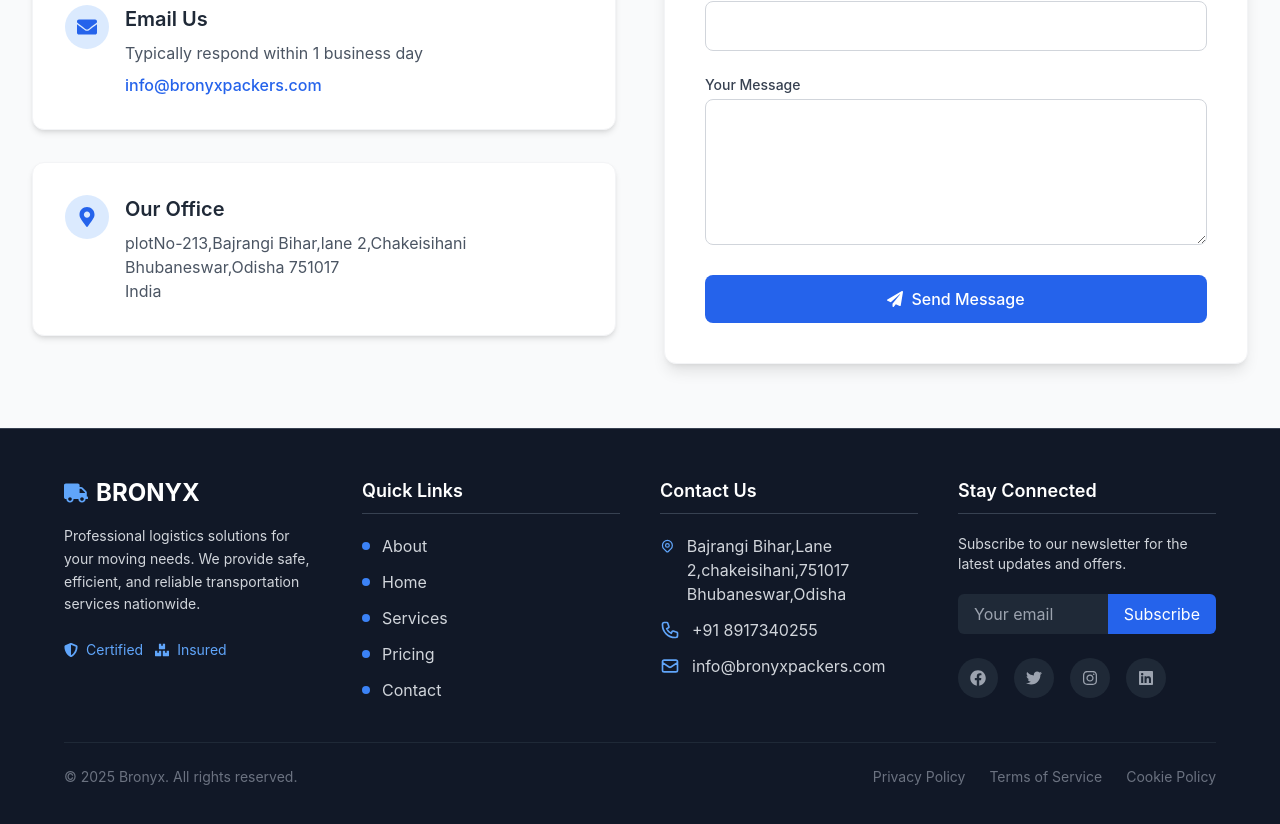
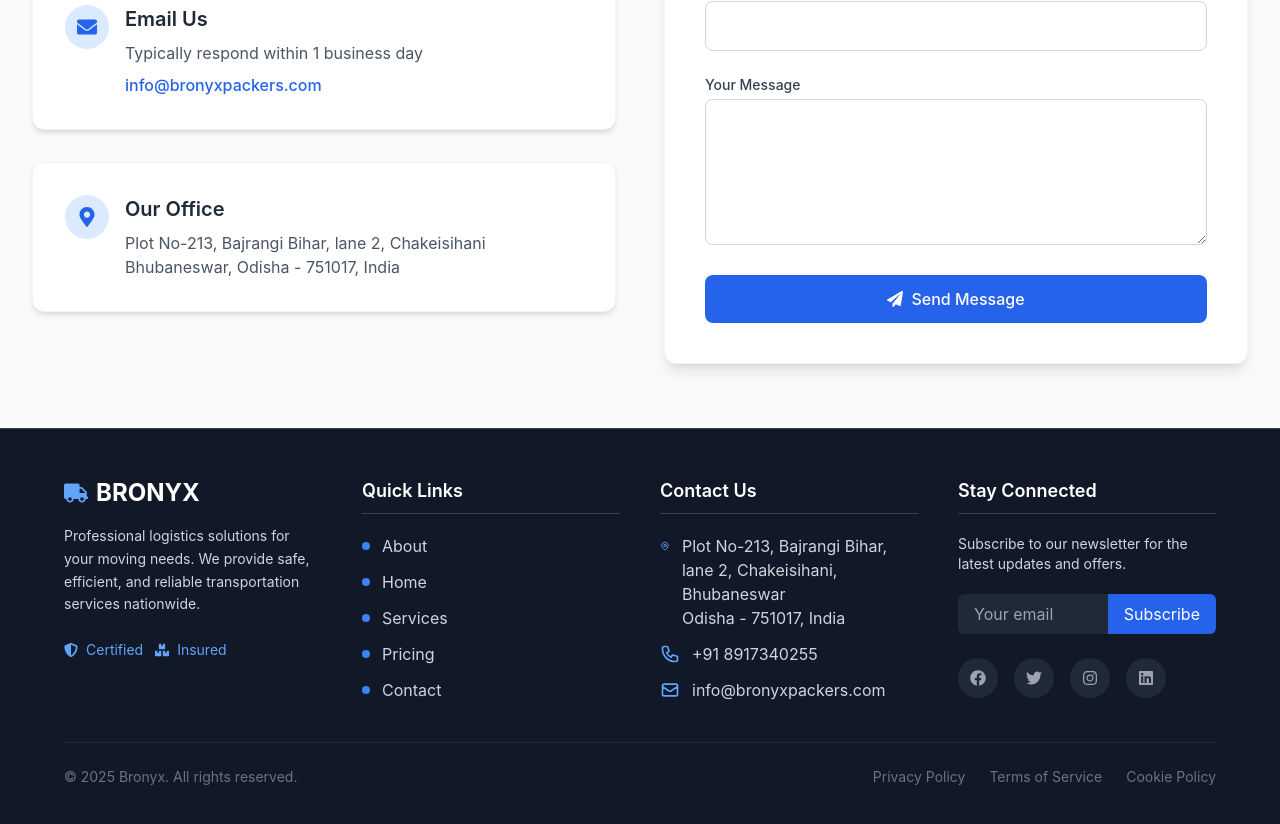
Before and after one commit to Debaprakash11/Bronyx, a React (Create React App) app: page /contact in a window 1280 px wide. Shown: the part 522-1346 px from the top of the page. Built offline with nearby package versions, Linux system fonts and the light colour scheme.

Commit message:
modified -7

```diff
--- a/src/component/Footer.jsx
+++ b/src/component/Footer.jsx
@@ -84,7 +84,7 @@ const Footer = () => {
                   <path strokeLinecap="round" strokeLinejoin="round" strokeWidth="2" d="M17.657 16.657L13.414 20.9a1.998 1.998 0 01-2.827 0l-4.244-4.243a8 8 0 1111.314 0z"></path>
                   <path strokeLinecap="round" strokeLinejoin="round" strokeWidth="2" d="M15 11a3 3 0 11-6 0 3 3 0 016 0z"></path>
                 </svg>
-                <span>Bajrangi Bihar,Lane 2,chakeisihani,751017<br />Bhubaneswar,Odisha </span>
+                <span>Plot No-213, Bajrangi Bihar, lane 2, Chakeisihani, Bhubaneswar<br />Odisha - 751017, India </span>
               </li>
               <li className="flex items-center">
                 <svg className="w-5 h-5 text-blue-400 mr-3" fill="none" stroke="currentColor" viewBox="0 0 24 24" xmlns="http://www.w3.org/2000/svg">
--- a/src/pages/About.jsx
+++ b/src/pages/About.jsx
@@ -35,7 +35,7 @@ const About = () => {
                 transition={{ duration: 0.6 }}
                 className="text-4xl md:text-5xl font-extrabold bg-gradient-to-r from-blue-600 to-indigo-600 bg-clip-text text-transparent mb-6"
               >
-                About BRONYX Movers
+                About BRONYX
               </motion.h1>
 
               <motion.p
--- a/src/pages/Booking.jsx
+++ b/src/pages/Booking.jsx
@@ -155,7 +155,7 @@ const Booking = () => {
                           className="pl-10 w-full p-3 rounded-lg border border-gray-300 focus:outline-none focus:ring-2 focus:ring-blue-500"
                           whileFocus="focus"
                           variants={inputVariants}
-                          placeholder="John Doe"
+                          placeholder="Your name "
                         />
                       </div>
                     </motion.div>
--- a/src/pages/Contact.jsx
+++ b/src/pages/Contact.jsx
@@ -153,9 +153,9 @@ const Contact = () => {
                 <div>
                   <h3 className="text-xl font-semibold text-gray-800 mb-2">Our Office</h3>
                   <p className="text-gray-600">
-                    plotNo-213,Bajrangi Bihar,lane 2,Chakeisihani <br />
-                    Bhubaneswar,Odisha 751017<br />
-                    India
+                    Plot No-213, Bajrangi Bihar, lane 2, Chakeisihani <br />
+                    Bhubaneswar, Odisha - 751017, India<br />
+
                   </p>
                 </div>
               </div>
```
